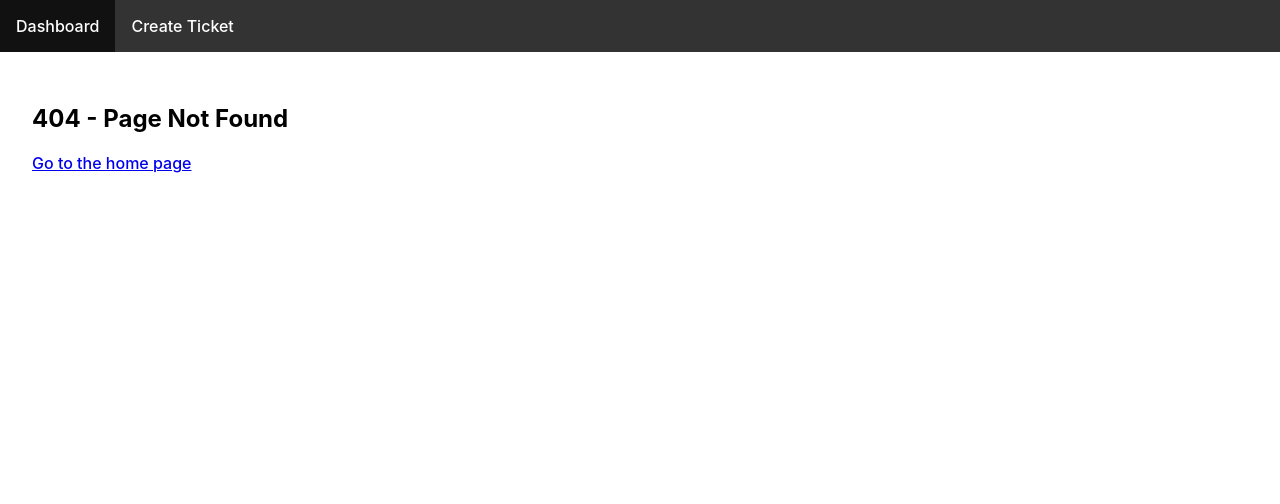
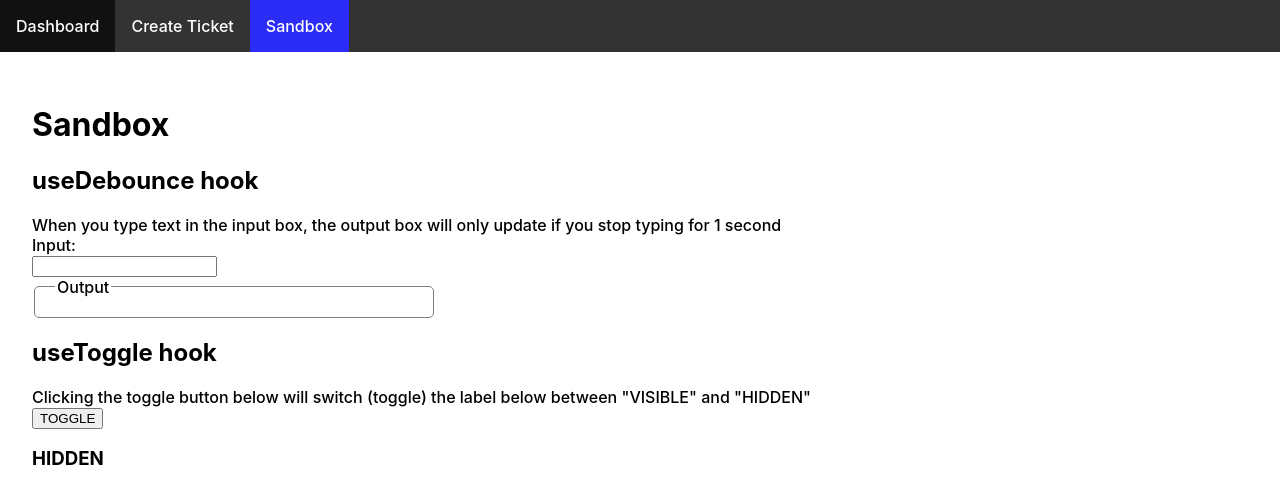
Before and after one commit to monello/coit-project1, a React app: page /sandbox in a window 1280 px wide. Before the commit this address had no page. Shown: the top 504 px of the page. Built offline with nearby package versions, Linux system fonts and the light colour scheme.

Commit message:
feat: re-create hooks from lesson plus demos

```diff
--- a/src/App.tsx
+++ b/src/App.tsx
@@ -1,6 +1,7 @@
 import { Routes, Route } from "react-router-dom";
 import { Layout } from "./components";
 import { NoMatch, CreateIssue, Dashboard } from "./pages";
+import { SandBox } from "./pages/SandBox/SandBox";
 
 export default function App() {
     return (
@@ -9,6 +10,7 @@ export default function App() {
                 <Route path="/" element={<Layout />}>
                     <Route index element={<Dashboard />} />
                     <Route path="create" element={<CreateIssue />} />
+                    <Route path="sandbox" element={<SandBox />} />
                     <Route path="*" element={<NoMatch />} />
                 </Route>
             </Routes>
--- a/src/components/Header/Header.tsx
+++ b/src/components/Header/Header.tsx
@@ -11,6 +11,9 @@ export const Header = () => {
             <li className="item">
                 <NavLink to="/create">Create Ticket</NavLink>
             </li>
+            <li className="item">
+                <NavLink to="/sandbox">Sandbox</NavLink>
+            </li>
         </ul>
     );
 };
--- /dev/null
+++ b/src/components/sandbox/DemoDebounce/DemoDebounce.tsx
@@ -0,0 +1,38 @@
+import React, { useState } from "react";
+import { useDebounce } from "../../../hooks/useDebounce";
+
+export const DemoDebounce = () => {
+    const [input, setInput] = useState("");
+    const [output, setOutput] = useState("");
+
+    useDebounce(() => setOutput(input), 1000, [input]);
+
+    const handleChanged = (e: any) => {
+        setInput(e.target.value);
+    };
+
+    return (
+        <div>
+            <h2>useDebounce hook</h2>
+            <p>
+                When you type text in the input box, the output box will only
+                update if you stop typing for 1 second
+            </p>
+            <label>
+                Input:
+                <br />
+                <input
+                    type="text"
+                    name="foo"
+                    id="foo"
+                    value={input}
+                    onChange={handleChanged}
+                />
+            </label>
+            <fieldset>
+                <legend>Output</legend>
+                <p>{output}</p>
+            </fieldset>
+        </div>
+    );
+};
--- /dev/null
+++ b/src/components/sandbox/DemoDebounce/index.ts
@@ -0,0 +1 @@
+export * from './DemoDebounce';
--- /dev/null
+++ b/src/components/sandbox/DemoToggle/DemoToggle.tsx
@@ -0,0 +1,20 @@
+import React from "react";
+import useToggle from "../../../hooks/useToggle";
+
+export const DemoToggle = () => {
+    const { value, toggle } = useToggle(false);
+    const handleOnclick = () => {
+        toggle(!value);
+    };
+    return (
+        <div>
+            <h2>useToggle hook</h2>
+            <p>
+                Clicking the toggle button below will switch (toggle) the label
+                below between "VISIBLE" and "HIDDEN"
+            </p>
+            <button onClick={handleOnclick}>TOGGLE</button>
+            <h3>{value ? "VISIBLE" : "HIDDEN"}</h3>
+        </div>
+    );
+};
--- /dev/null
+++ b/src/components/sandbox/index.ts
@@ -0,0 +1 @@
+export * from './DemoDebounce';
--- /dev/null
+++ b/src/hooks/useDebounce.ts
@@ -0,0 +1,10 @@
+import { useEffect } from "react";
+import { useTimeout } from "./useTimeout";
+
+// will creat a useTimeOutEffact hook
+
+export const useDebounce = (callback: any, delay: number, deps: any) => {
+    const { reset, clear } = useTimeout(callback, delay);
+    useEffect(reset, [...deps, reset]);
+    useEffect(clear, [clear]);
+};
--- /dev/null
+++ b/src/hooks/useTimeout.ts
@@ -0,0 +1,31 @@
+import { useCallback, useEffect, useRef } from "react";
+
+// useEffect: runs on component-did-mount, plus looks at dependencies
+
+// useCallback: runs whenever a dependencies changes
+//            : used memoization to ensure that some calculation does not have to be done from scratch each time.
+//            : "caches" the resutls
+
+export const useTimeout = (callback: any, delay: number) => {
+    const callbackRef = useRef(callback);
+    const timeoutRef = useRef<any>();
+
+    useEffect(() => {
+        callbackRef.current = callback;
+    }, [callback]);
+
+    const setTimer = useCallback(() => {
+        timeoutRef.current = setTimeout(() => callbackRef.current(), delay);
+    }, [delay]);
+
+    const clear = useCallback(() => {
+        timeoutRef.current && clearTimeout(timeoutRef.current);
+    }, []);
+
+    const reset = useCallback(() => {
+        clear();
+        setTimer();
+    }, [clear, setTimer]);
+
+    return { reset, clear };
+};
--- /dev/null
+++ b/src/hooks/useToggle.ts
@@ -0,0 +1,15 @@
+import { useState } from "react";
+
+// export const useToggle = (default: boolean) => {
+//     const [value, setValue] = useState<boolean>()
+// }
+
+export default function useToggle(defaultValue: boolean) {
+    const [value, setValue] = useState<boolean>(defaultValue);
+
+    function toggle(value: boolean) {
+        setValue(value);
+    }
+
+    return { value, toggle };
+}
--- /dev/null
+++ b/src/pages/SandBox/SandBox.tsx
@@ -0,0 +1,13 @@
+import React from "react";
+import { DemoDebounce } from "../../components/sandbox/DemoDebounce";
+import { DemoToggle } from "../../components/sandbox/DemoToggle/DemoToggle";
+
+export const SandBox = () => {
+    return (
+        <div>
+            <h1>Sandbox</h1>
+            <DemoDebounce />
+            <DemoToggle />
+        </div>
+    );
+};
--- /dev/null
+++ b/src/pages/SandBox/index.ts
@@ -0,0 +1 @@
+export * from './SandBox';
--- a/src/pages/index.ts
+++ b/src/pages/index.ts
@@ -1,3 +1,4 @@
 export * from './CreateIssue';
 export * from './Dashboard';
 export * from './NoMatch';
+export * from './SandBox';
```
